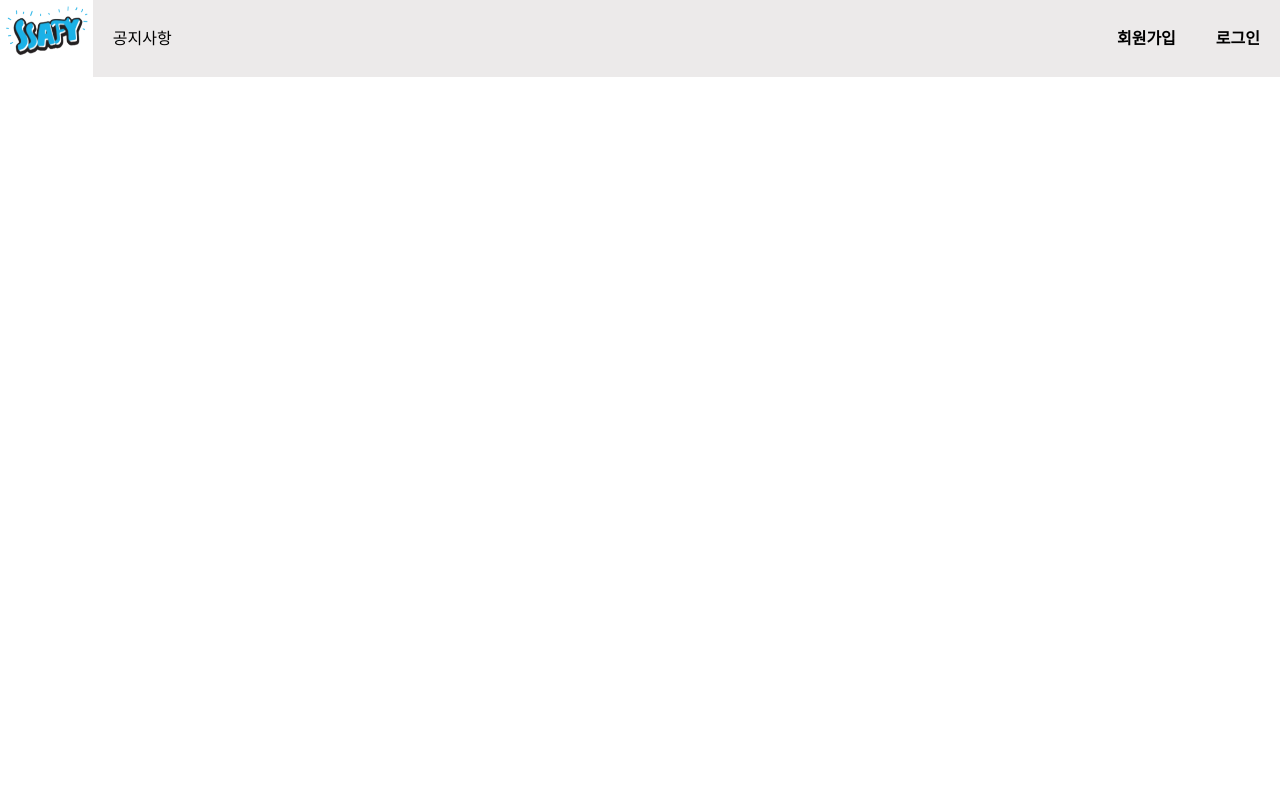
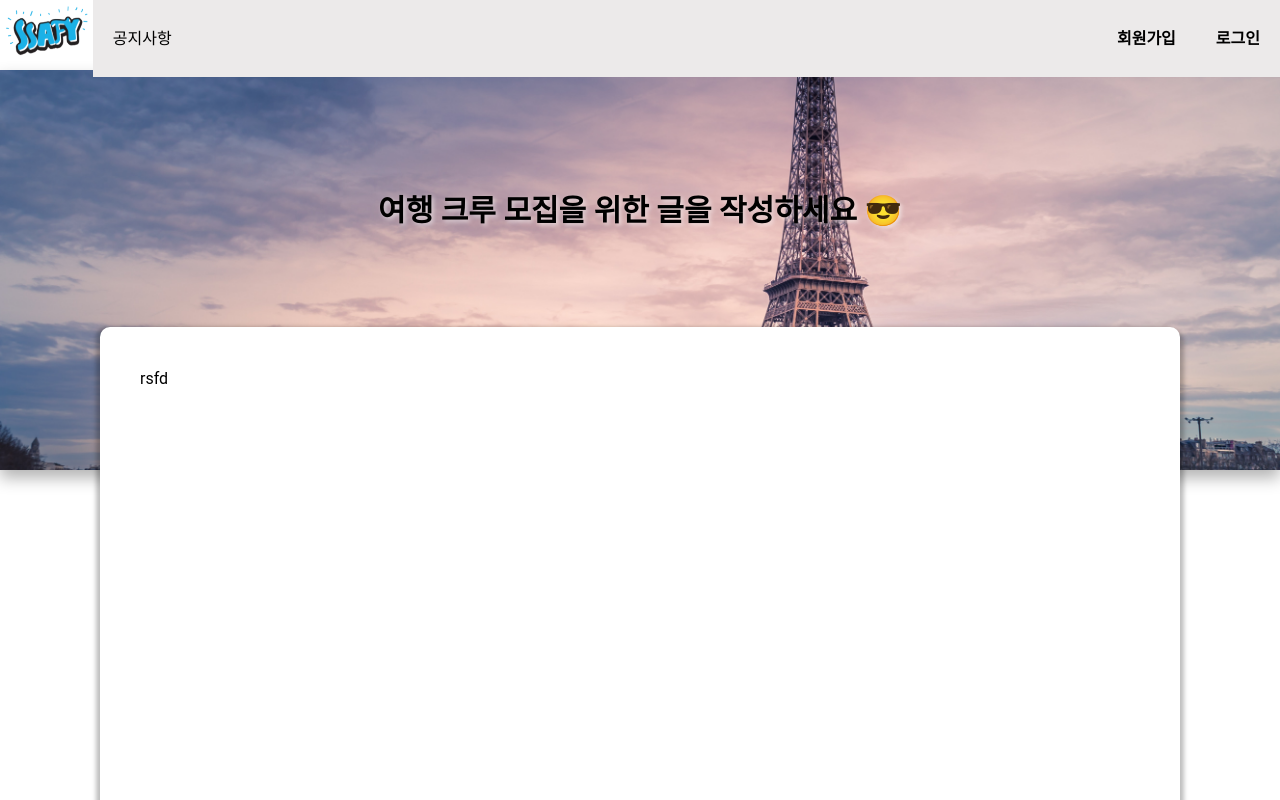
Before and after one commit to shinyeji28/MayTrip, a Vue app in the folder frontend/: page /write in a window 1280 px wide. Before the commit this address had no page. Shown: the top 800 px of the page. Built offline with nearby package versions, Linux system fonts and the light colour scheme.

Commit message:
feat: 모집 글 작성 틀 구현

```diff
--- a/frontend/src/router/index.js
+++ b/frontend/src/router/index.js
@@ -41,6 +41,12 @@ const router = createRouter({
       name: "board",
       component: () => import("@/views/TheBoardListView.vue"),
     },
+    {
+      path:"/write",
+      name:"write",
+      component: () => import("@/views/TheBoardWriteView.vue"),
+    },
+
   ],
 });
 
--- /dev/null
+++ b/frontend/src/views/TheBoardWriteView.vue
@@ -0,0 +1,75 @@
+<script setup>
+
+</script>
+
+<template>
+<div class="container">
+    <div class="banner">
+      <img src="@/assets/images/trip4.jpg" />
+      <div class="title">여행 크루 모집을 위한 글을 작성하세요 😎</div>
+    </div>
+    <main class="container">
+      <div class="main-wrap">
+        rsfd
+
+      </div>
+      </main>
+</div>
+</template>
+
+<style scoped>
+.container {
+  display: flex;
+
+  margin: auto;
+  padding: 0;
+
+  flex-direction: column;
+  max-width: 1080px;
+}
+.banner {
+  /* position: fixed; */
+  position: absolute;
+  left: 0;
+  top: 70px;
+  width: 100%;
+  height: 400px;
+  z-index: -1;
+}
+.banner img {
+  object-fit: cover;
+  width: 100%;
+  height: 100%;
+  box-shadow: 0px 8px 15px 0px rgba(0, 0, 0, 0.3);
+}
+.title {
+  position: absolute;
+  top: 35%;
+  left: 50%;
+  transform: translate(-50%, -50%);
+  z-index: 0;
+  font-size: 30px;
+  font-weight: 900;
+  text-shadow: 2px 2px 4px rgba(255, 255, 255, 0.6);
+}
+
+.container {
+  width: 100%;
+  height: 100%;
+}
+.main-wrap {
+  margin-top: 250px;
+  margin-bottom: 0;
+  min-height: 700px;
+  background-color: #fff;
+  border-radius: 10px 10px 0 0;
+  box-shadow: -4px 0px 4px 0px rgba(0, 0, 0, 0.25),
+    4px 4px 4px 0px rgba(0, 0, 0, 0.25);
+
+  padding: 40px;
+  overflow: scroll;
+}
+.main-wrap::-webkit-scrollbar {
+  display: none; /* Chrome, Safari, Opera */
+}
+</style>
```
Also changed, not shown: frontend/src/views/TheMakeBoardView.vue (deleted).
